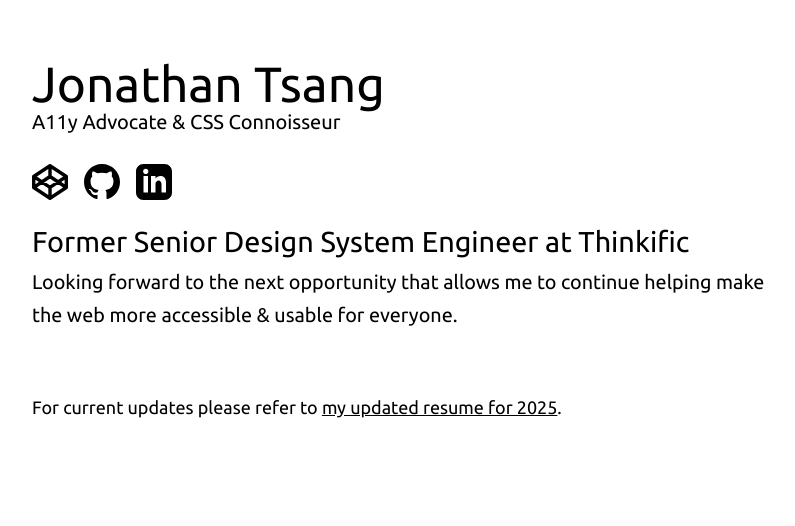
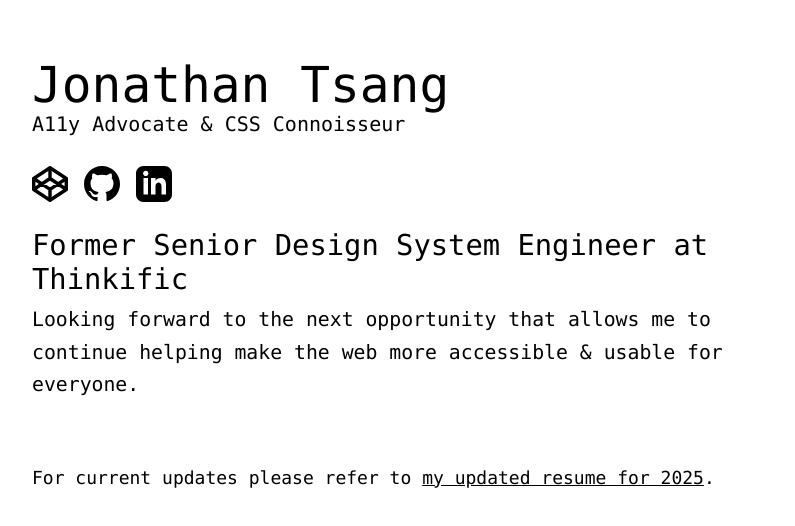
Before and after one commit to j0ntsang/j0ntsang.github.io, a React (Create React App) app: page / in a window 1280 px wide. Shown: the top 526 px of the page, without its empty margins (240-1035 px from the left). Built offline with nearby package versions, Linux system fonts and the light colour scheme.

Commit message:
remove font resource

```diff
--- a/public/index.html
+++ b/public/index.html
@@ -25,10 +25,6 @@
       Learn how to configure a non-root public URL by running `npm run build`.
     -->
   <title>Jonathan Tsang</title>
-
-  <link rel="preconnect" href="https://fonts.googleapis.com" />
-  <link rel="preconnect" href="https://fonts.gstatic.com" crossorigin />
-  <link href="https://fonts.googleapis.com/css2?family=Ubuntu:wght@300;400;500&display=swap" rel="stylesheet" />
 </head>
 
 <body>
--- a/src/App.css
+++ b/src/App.css
@@ -15,7 +15,9 @@ body {
   margin: 0;
   padding: 0;
   line-height: 1.8rem;
-  font-family: 'Ubuntu', sans-serif;
+  font-family: "Fira Code", "Consolas", "Menlo", "Monaco", "Ubuntu Mono",
+    "Liberation Mono", "Lucida Console", "Courier New", "DejaVu Sans Mono",
+    monospace;
   word-break: break-word;
   -webkit-font-smoothing: antialiased;
   -moz-osx-font-smoothing: grayscale;
```
